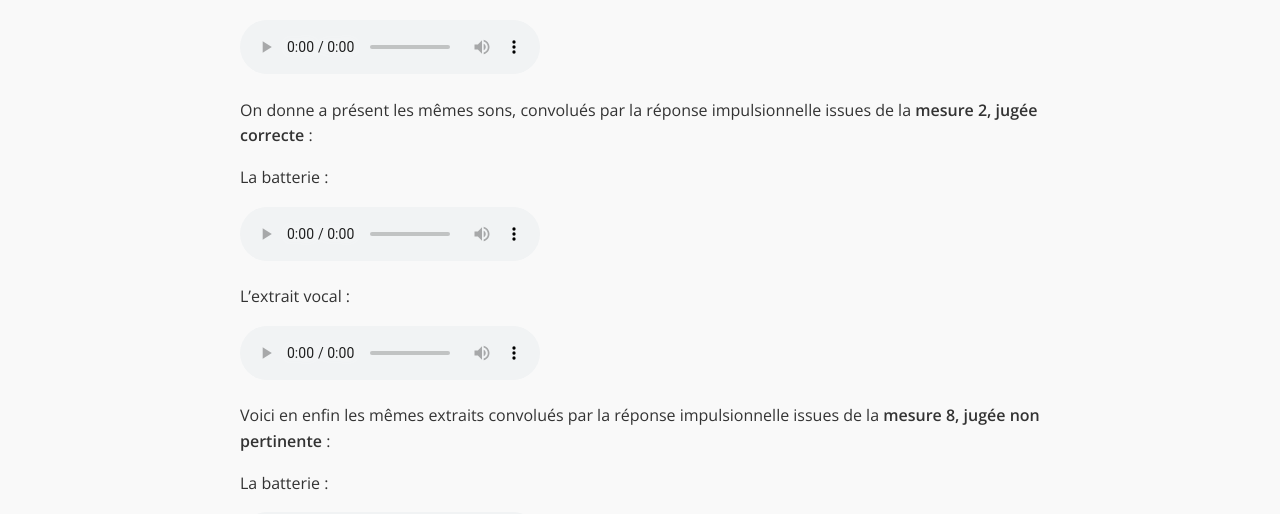
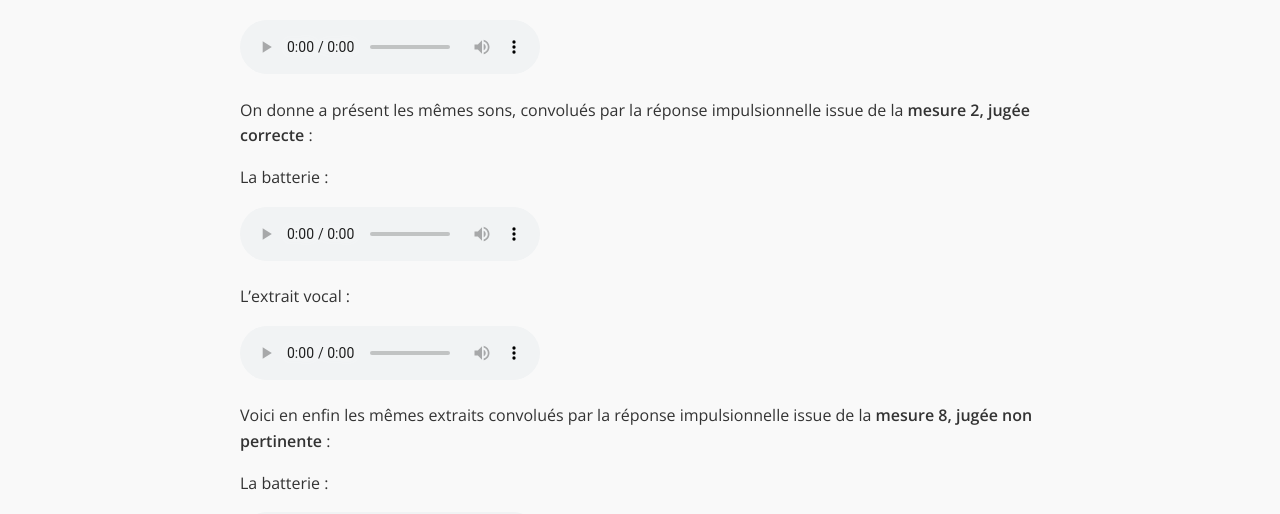
Before and after one commit to agathekowalski/ensll_memoire_p2026, a Jekyll site: the page built from mesures/index.md, in a window 1280 px wide. Shown: the part 579-1093 px from the top of the page. Built offline with Jekyll 4.4.1, drawn with Linux system fonts in a browser that asks for light colours.

Commit message:
Update index.md

```diff
--- a/mesures/index.md
+++ b/mesures/index.md
@@ -22,7 +22,7 @@ Le second est un extrait vocal d'une voix masculine :
   <source src="{{ '/mesures/speech.mp3' | relative_url }}" type="audio/mpeg">
 </audio>
 
-On donne a présent les mêmes sons, convolués par la réponse impulsionnelle issues de la **mesure 2, jugée correcte** :
+On donne a présent les mêmes sons, convolués par la réponse impulsionnelle issue de la **mesure 2, jugée correcte** :
 
 La batterie :
 <audio controls>
@@ -34,7 +34,7 @@ L'extrait vocal :
   <source src="{{ '/mesures/speech_m2.mp3' | relative_url }}" type="audio/mpeg">
 </audio>
 
-Voici en enfin les mêmes extraits convolués par la réponse impulsionnelle issues de la **mesure 8, jugée non pertinente** :
+Voici en enfin les mêmes extraits convolués par la réponse impulsionnelle issue de la **mesure 8, jugée non pertinente** :
 
 La batterie :
 <audio controls>
```
